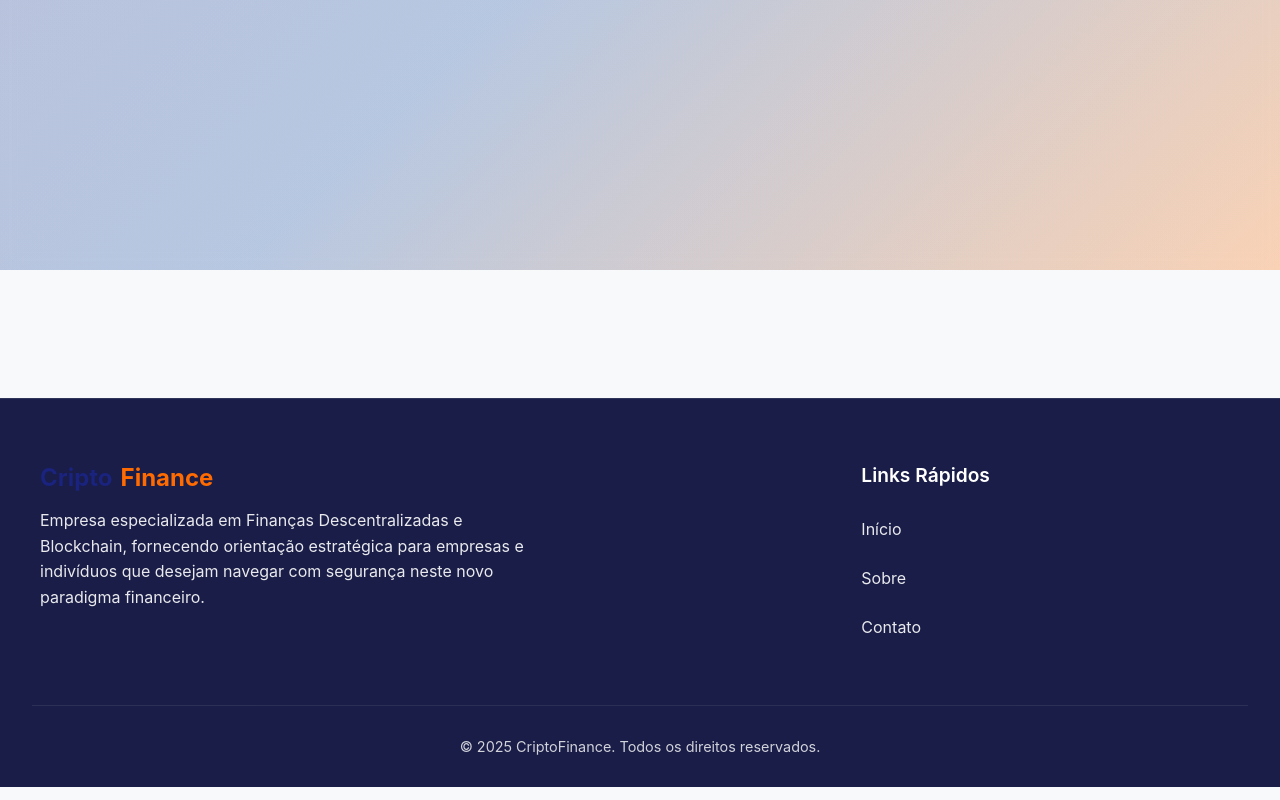
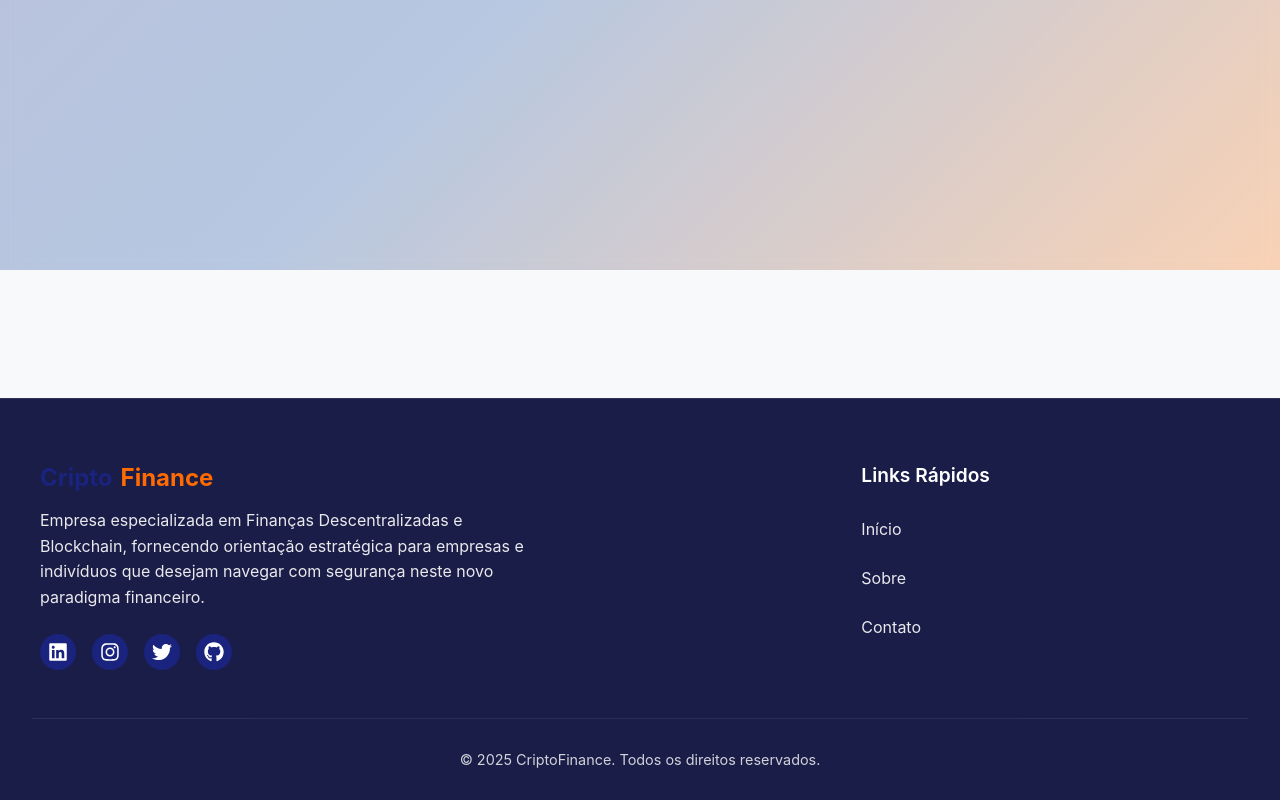
Before and after one commit to ciceroalvespro/criptofinance, a React (Create React App) app: page /mercado in a window 1280 px wide. Shown: the part 530-1330 px from the top of the page. Built offline with nearby package versions, Linux system fonts and the light colour scheme.

Commit message:
Ajustes no layout: tamanho do texto principal e espaçamento

```diff
--- a/package.json
+++ b/package.json
@@ -16,7 +16,7 @@
     "react": "^19.1.0",
     "react-dom": "^19.1.0",
     "react-icons": "^5.5.0",
-    "react-router-dom": "^7.5.0",
+    "react-router-dom": "^6.22.0",
     "react-scripts": "5.0.1",
     "styled-components": "^6.1.17",
     "typescript": "^4.9.5",
--- a/src/components/HomePage.tsx
+++ b/src/components/HomePage.tsx
@@ -2,7 +2,8 @@ import React from 'react';
 import styled from 'styled-components';
 import ServiceCard from './ServiceCard';
 import Navbar from './Navbar';
-import { FaInstagram, FaTwitter, FaGithub } from 'react-icons/fa';
+import { FaInstagram, FaTwitter, FaGithub, FaLinkedin } from 'react-icons/fa';
+import { IconType } from 'react-icons';
 
 const Container = styled.div`
   max-width: 1200px;
@@ -68,20 +69,20 @@ const HeroContent = styled.div`
 `;
 
 const HeroTitle = styled.h1`
-  font-size: 3.5rem;
+  font-size: 4rem;
   font-weight: 700;
-  margin-bottom: 1.5rem;
+  margin-bottom: 0.5rem;
   text-align: center;
-  line-height: 1.2;
+  line-height: 1.1;
   color: #000000;
 `;
 
 const HeroSubtitle = styled.h2`
-  font-size: 4rem;
+  font-size: 4.5rem;
   font-weight: 700;
-  margin-bottom: 1.5rem;
+  margin-bottom: 1rem;
   text-align: center;
-  line-height: 1.2;
+  line-height: 1.1;
   background: linear-gradient(135deg, #1976d2 0%, #0d47a1 100%);
   -webkit-background-clip: text;
   -webkit-text-fill-color: transparent;
@@ -223,6 +224,37 @@ const LogoPart = styled.span<{ color: string }>`
 const CompanyDescription = styled.p`
   line-height: 1.6;
   opacity: 0.9;
+  margin-bottom: 1.5rem;
+`;
+
+const SocialIcons = styled.div`
+  display: flex;
+  gap: 1rem;
+  margin-top: 1rem;
+`;
+
+const SocialIcon = styled.a`
+  display: flex;
+  align-items: center;
+  justify-content: center;
+  width: 36px;
+  height: 36px;
+  background: #1a237e;
+  border-radius: 50%;
+  color: white;
+  text-decoration: none;
+  transition: transform 0.3s ease, background-color 0.3s ease;
+
+  &:hover {
+    transform: translateY(-3px);
+    background: #0d47a1;
+  }
+`;
+
+const IconWrapper = styled.div`
+  display: flex;
+  align-items: center;
+  justify-content: center;
 `;
 
 const QuickLinks = styled.div`
@@ -245,7 +277,7 @@ const LinkItem = styled.li`
   margin-bottom: 0.8rem;
 `;
 
-const Link = styled.a`
+const StyledLink = styled.a`
   color: white;
   text-decoration: none;
   opacity: 0.9;
@@ -375,6 +407,12 @@ const SubmitButton = styled.button`
   }
 `;
 
+const IconComponent: React.FC<{ icon: IconType }> = ({ icon: Icon }) => {
+  if (!Icon) return null;
+  const IconElement = Icon as React.ComponentType<{ size?: number }>;
+  return <IconElement size={20} />;
+};
+
 const HomePage: React.FC = () => {
   const services = [
     {
@@ -390,21 +428,6 @@ const HomePage: React.FC = () => {
       description: "Ensino desde o básico até estratégias avançadas para quem deseja entrar no universo da renda passiva digital."
     }
   ];
-
-  const handleScrollToTop = (e: React.MouseEvent<HTMLAnchorElement>) => {
-    e.preventDefault();
-    window.scrollTo({ top: 0, behavior: 'smooth' });
-  };
-
-  const handleScroll = (e: React.MouseEvent<HTMLAnchorElement>, sectionId: string) => {
-    e.preventDefault();
-    const section = document.getElementById(sectionId);
-    if (section) {
-      const yOffset = -80;
-      const y = section.getBoundingClientRect().top + window.pageYOffset + yOffset;
-      window.scrollTo({ top: y, behavior: 'smooth' });
-    }
-  };
 
   const handleScrollToContact = (e: React.MouseEvent<HTMLAnchorElement>) => {
     e.preventDefault();
@@ -488,12 +511,34 @@ const HomePage: React.FC = () => {
             <CompanyDescription>
               Empresa especializada em Finanças Descentralizadas e Blockchain, fornecendo orientação estratégica para empresas e indivíduos que desejam navegar com segurança neste novo paradigma financeiro.
             </CompanyDescription>
+            <SocialIcons>
+              <SocialIcon href="https://linkedin.com" target="_blank" rel="noopener noreferrer">
+                <IconWrapper>
+                  <IconComponent icon={FaLinkedin} />
+                </IconWrapper>
+              </SocialIcon>
+              <SocialIcon href="https://instagram.com" target="_blank" rel="noopener noreferrer">
+                <IconWrapper>
+                  <IconComponent icon={FaInstagram} />
+                </IconWrapper>
+              </SocialIcon>
+              <SocialIcon href="https://twitter.com" target="_blank" rel="noopener noreferrer">
+                <IconWrapper>
+                  <IconComponent icon={FaTwitter} />
+                </IconWrapper>
+              </SocialIcon>
+              <SocialIcon href="https://github.com" target="_blank" rel="noopener noreferrer">
+                <IconWrapper>
+                  <IconComponent icon={FaGithub} />
+                </IconWrapper>
+              </SocialIcon>
+            </SocialIcons>
           </CompanyInfo>
           <QuickLinks>
             <QuickLinksTitle>Links Rápidos</QuickLinksTitle>
             <LinkList>
               <LinkItem>
-                <Link
+                <StyledLink
                   href="#inicio"
                   onClick={(e) => {
                     e.preventDefault();
@@ -501,10 +546,10 @@ const HomePage: React.FC = () => {
                   }}
                 >
                   Início
-                </Link>
+                </StyledLink>
               </LinkItem>
               <LinkItem>
-                <Link
+                <StyledLink
                   href="#servicos"
                   onClick={(e) => {
                     e.preventDefault();
@@ -517,10 +562,10 @@ const HomePage: React.FC = () => {
                   }}
                 >
                   Sobre
-                </Link>
+                </StyledLink>
               </LinkItem>
               <LinkItem>
-                <Link
+                <StyledLink
                   href="#contato"
                   onClick={(e) => {
                     e.preventDefault();
@@ -533,7 +578,7 @@ const HomePage: React.FC = () => {
                   }}
                 >
                   Contato
-                </Link>
+                </StyledLink>
               </LinkItem>
             </LinkList>
           </QuickLinks>
--- a/src/components/MarketPage.tsx
+++ b/src/components/MarketPage.tsx
@@ -2,7 +2,8 @@ import React from 'react';
 import styled from 'styled-components';
 import { Link } from 'react-router-dom';
 import Navbar from './Navbar';
-import { FaInstagram, FaTwitter, FaGithub } from 'react-icons/fa';
+import { FaInstagram, FaTwitter, FaGithub, FaLinkedin } from 'react-icons/fa';
+import { IconType } from 'react-icons';
 
 const Container = styled.div`
   max-width: 1200px;
@@ -138,7 +139,44 @@ const LogoPart = styled.span<{ color: string }>`
 const CompanyDescription = styled.p`
   line-height: 1.6;
   opacity: 0.9;
+  margin-bottom: 1.5rem;
 `;
+
+const SocialIcons = styled.div`
+  display: flex;
+  gap: 1rem;
+  margin-top: 1rem;
+`;
+
+const SocialIcon = styled.a`
+  display: flex;
+  align-items: center;
+  justify-content: center;
+  width: 36px;
+  height: 36px;
+  background: #1a237e;
+  border-radius: 50%;
+  color: white;
+  text-decoration: none;
+  transition: transform 0.3s ease, background-color 0.3s ease;
+
+  &:hover {
+    transform: translateY(-3px);
+    background: #0d47a1;
+  }
+`;
+
+const IconWrapper = styled.div`
+  display: flex;
+  align-items: center;
+  justify-content: center;
+`;
+
+const IconComponent: React.FC<{ icon: IconType }> = ({ icon: Icon }) => {
+  if (!Icon) return null;
+  const IconElement = Icon as React.ComponentType<{ size?: number }>;
+  return <IconElement size={20} />;
+};
 
 const QuickLinks = styled.div`
   display: flex;
@@ -184,21 +222,6 @@ const Copyright = styled.div`
 `;
 
 const MarketPage: React.FC = () => {
-  const handleScrollToTop = (e: React.MouseEvent<HTMLAnchorElement>) => {
-    e.preventDefault();
-    window.scrollTo({ top: 0, behavior: 'smooth' });
-  };
-
-  const handleScroll = (e: React.MouseEvent<HTMLAnchorElement>, sectionId: string) => {
-    e.preventDefault();
-    const section = document.getElementById(sectionId);
-    if (section) {
-      const yOffset = -80;
-      const y = section.getBoundingClientRect().top + window.pageYOffset + yOffset;
-      window.scrollTo({ top: y, behavior: 'smooth' });
-    }
-  };
-
   return (
     <div>
       <Navbar />
@@ -228,6 +251,28 @@ const MarketPage: React.FC = () => {
             <CompanyDescription>
               Empresa especializada em Finanças Descentralizadas e Blockchain, fornecendo orientação estratégica para empresas e indivíduos que desejam navegar com segurança neste novo paradigma financeiro.
             </CompanyDescription>
+            <SocialIcons>
+              <SocialIcon href="https://linkedin.com" target="_blank" rel="noopener noreferrer">
+                <IconWrapper>
+                  <IconComponent icon={FaLinkedin} />
+                </IconWrapper>
+              </SocialIcon>
+              <SocialIcon href="https://instagram.com" target="_blank" rel="noopener noreferrer">
+                <IconWrapper>
+                  <IconComponent icon={FaInstagram} />
+                </IconWrapper>
+              </SocialIcon>
+              <SocialIcon href="https://twitter.com" target="_blank" rel="noopener noreferrer">
+                <IconWrapper>
+                  <IconComponent icon={FaTwitter} />
+                </IconWrapper>
+              </SocialIcon>
+              <SocialIcon href="https://github.com" target="_blank" rel="noopener noreferrer">
+                <IconWrapper>
+                  <IconComponent icon={FaGithub} />
+                </IconWrapper>
+              </SocialIcon>
+            </SocialIcons>
           </CompanyInfo>
           <QuickLinks>
             <QuickLinksTitle>Links Rápidos</QuickLinksTitle>
```
Also changed, not shown: 1 other file (tests, documents, lock files or other folders).
